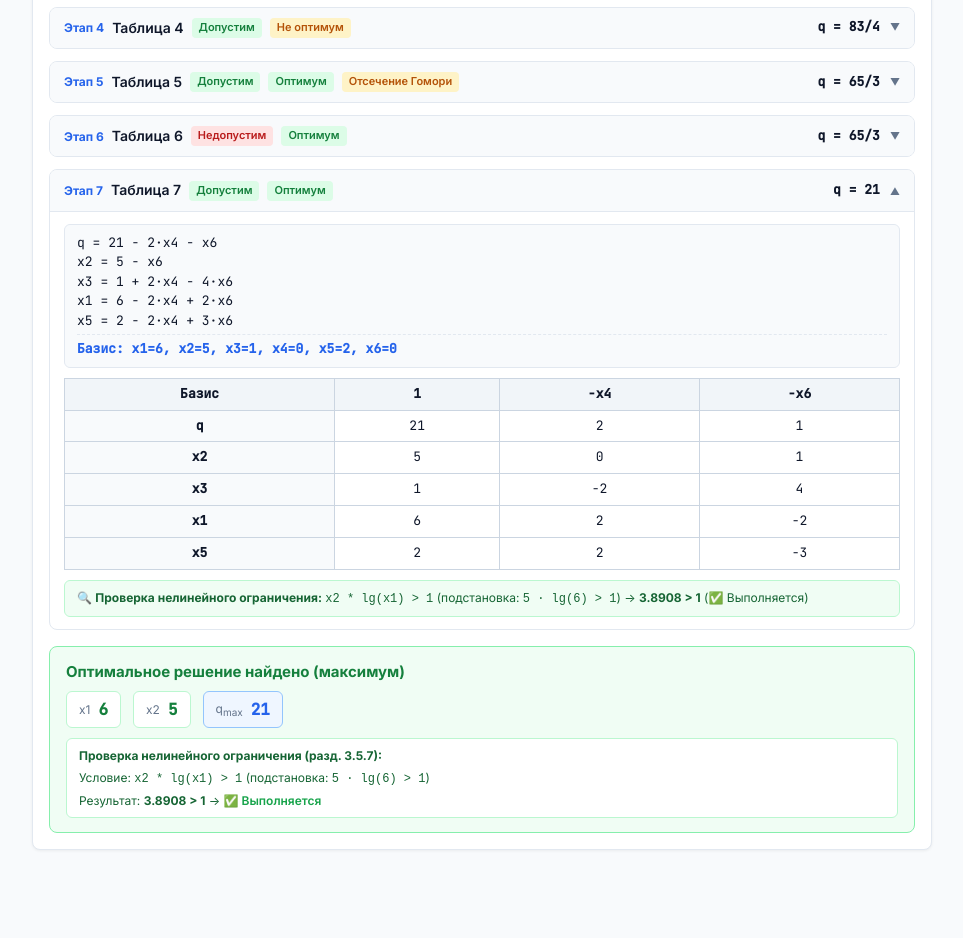
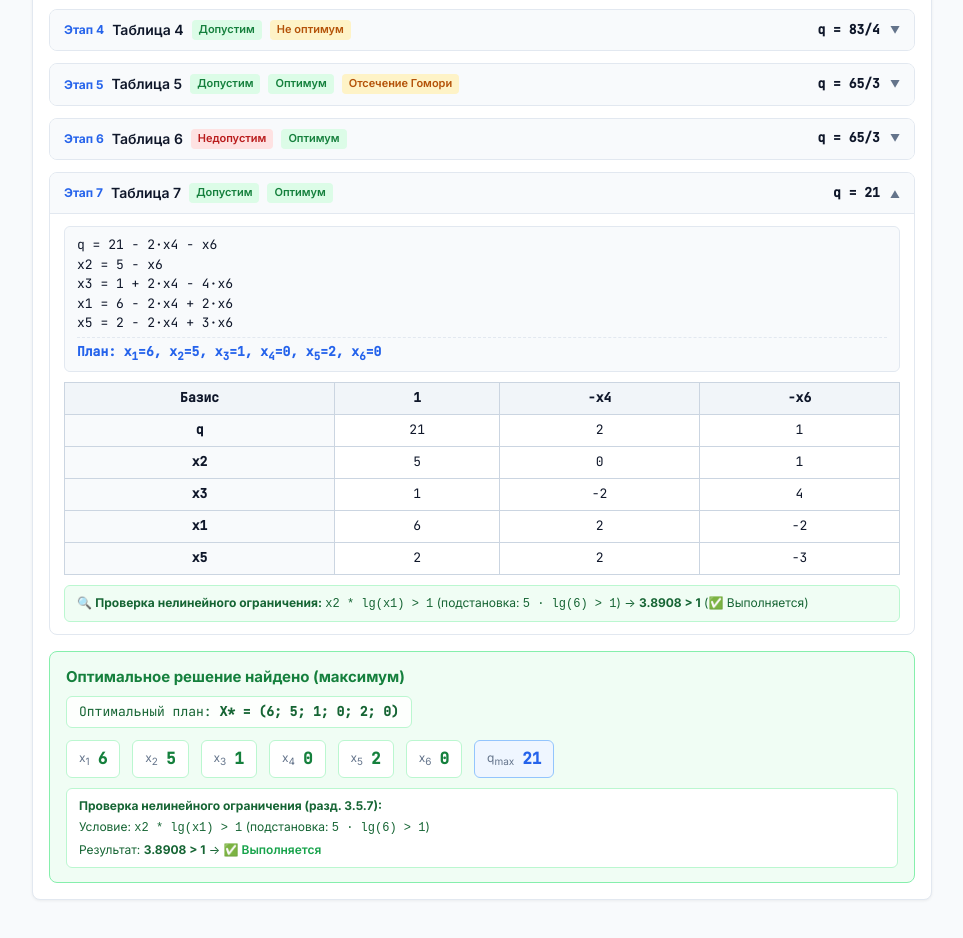
Before and after one commit to FotuneGame/Simplex-Method, a website: page index.html in a window 1280 px wide. Shown: the part 1370-2308 px from the top of the page, without its empty margins (158-1121 px from the left). Before the commit the page ends 2258 px from the top, so only its background shows below. Drawn offline with Linux system fonts and the light colour scheme.

Commit message:
Fix: правки отображения ответа
task: #21

```diff
--- a/app.js
+++ b/app.js
@@ -272,6 +272,18 @@
     }
   }
 
+  function sortVarNames(names) {
+    return [...names].sort((a, b) => {
+      const numA = parseInt(a.replace(/\D/g, ''), 10) || 0;
+      const numB = parseInt(b.replace(/\D/g, ''), 10) || 0;
+      return numA - numB;
+    });
+  }
+
+  function formatVarSubscript(vName) {
+    return vName.replace(/(\d+)/, '<sub>$1</sub>');
+  }
+
   function displaySolution(formData, canon, result) {
     solutionCard.style.display = 'block';
 
@@ -313,13 +325,17 @@
 
     // 3. Итог
     if (result.status === 'optimal') {
+      const varKeys = sortVarNames(Object.keys(result.solution.variables));
       let varsGridHtml = '';
-      for (let j = 1; j <= formData.objective.length; j++) {
-        const vName = `x${j}`;
+      const vectorVals = [];
+
+      for (const vName of varKeys) {
         const val = result.solution.variables[vName] || new window.Fraction(0);
+        vectorVals.push(val.toString());
+        const labelHtml = formatVarSubscript(vName);
         varsGridHtml += `
           <div class="result-item">
-            <span class="item-label">${vName}</span>
+            <span class="item-label">${labelHtml}</span>
             <span class="item-value">${val.toString()}</span>
           </div>
         `;
@@ -357,6 +373,7 @@
 
       finalResultBox.innerHTML = `
         <div class="result-title">Оптимальное решение найдено (${isMin ? 'минимум' : 'максимум'})</div>
+        <div class="result-vector">Оптимальный план: <strong>X* = (${vectorVals.join('; ')})</strong></div>
         <div class="result-grid">${varsGridHtml}</div>
         ${finalNote}
       `;
@@ -480,10 +497,10 @@
         </div>
       </div>
       <div class="step-body">
-        <!-- Формулы разложения и базис -->
+        <!-- Формулы разложения и план -->
         <div class="math-block equations-block">
           ${step.algebraicEquations.map(eq => `<div>${eq.name} = ${eq.expr}</div>`).join('')}
-          <div class="solution-line">Базис: ${Object.entries(step.solution.variables).map(([k, v]) => `${k}=${v.toString()}`).join(', ')}</div>
+          <div class="solution-line">План: ${sortVarNames(Object.keys(step.solution.variables)).map(k => `${formatVarSubscript(k)}=${step.solution.variables[k].toString()}`).join(', ')}</div>
         </div>
 
         <!-- Симплекс-таблица -->
--- a/style.css
+++ b/style.css
@@ -599,6 +599,19 @@ body {
   margin-bottom: 8px;
 }
 
+.result-vector {
+  font-family: 'JetBrains Mono', monospace;
+  font-size: 13px;
+  color: #166534;
+  margin-bottom: 12px;
+  background: rgba(255, 255, 255, 0.85);
+  padding: 6px 12px;
+  border-radius: 6px;
+  border: 1px solid #bbf7d0;
+  display: inline-block;
+  word-break: break-word;
+}
+
 .result-grid {
   display: flex;
   gap: 12px;
```
